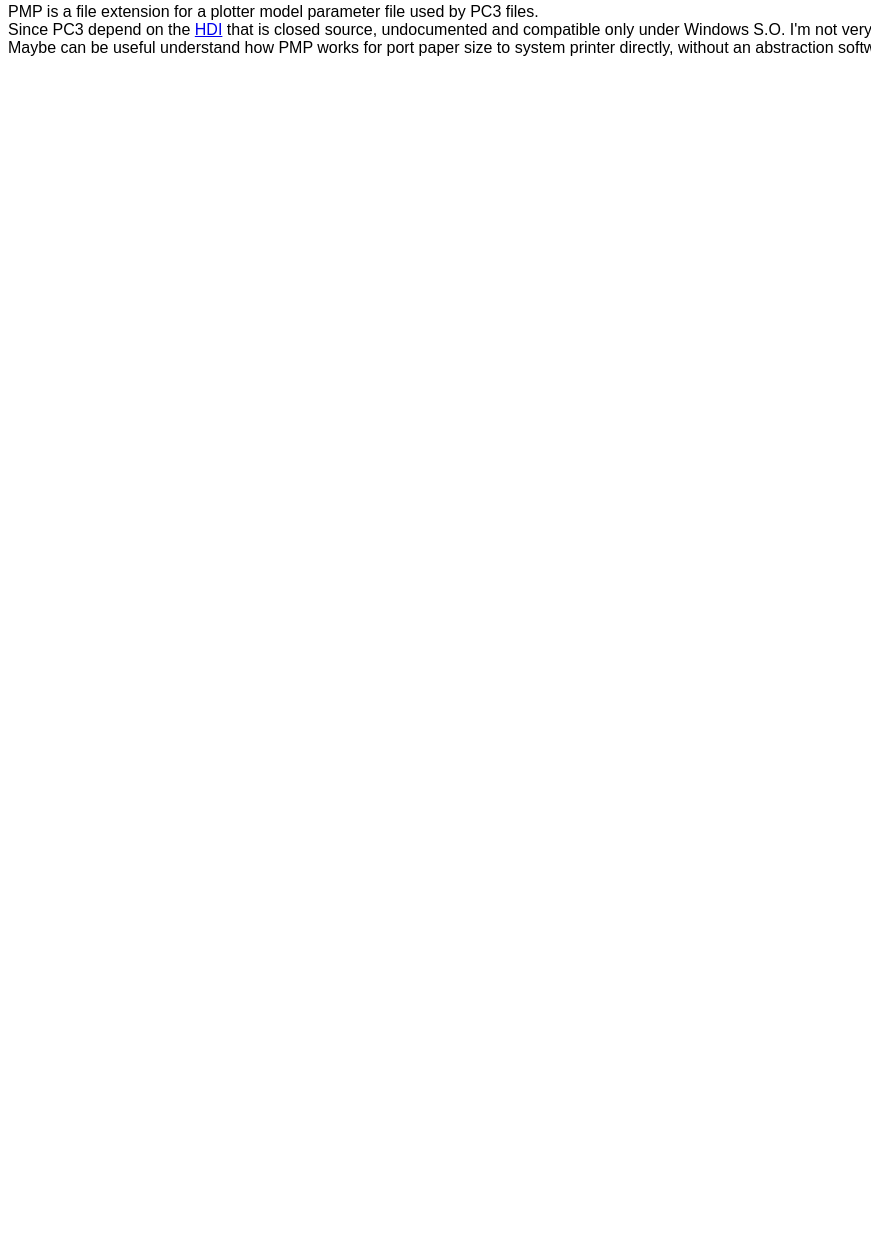
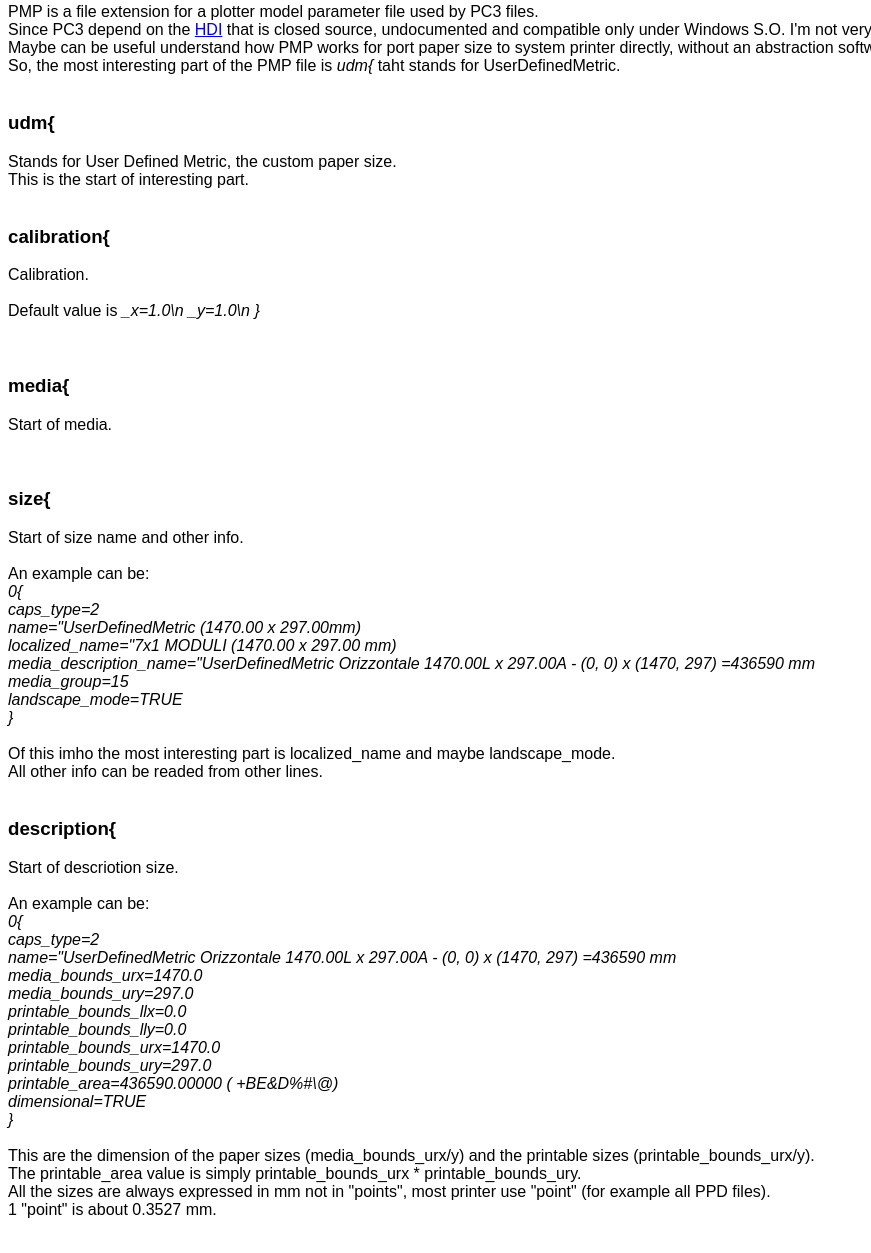
Before and after one commit to paolo-caroni/LibrePIA, a plain HTML site: page doc/PMP.html in a window 1280 px wide. Shown: the part 63-1316 px from the top of the page, without its empty margins (0-871 px from the left). Before the commit the page ends 800 px from the top, so only its background shows below. Drawn offline with Linux system fonts and the light colour scheme.

Commit message:
added logo and start to study pmp

```diff
--- a/doc/PMP.html
+++ b/doc/PMP.html
@@ -16,6 +16,63 @@
 PMP is a file extension for a plotter model parameter file used by PC3 files.<br>
 Since PC3 depend on the <a href="HDI.html" title="Heidi® Device Interface">HDI</a> that is closed source, undocumented and compatible only under Windows S.O. I'm not very interested to understand how PC3 and PMP works.<br>
 Maybe can be useful understand how PMP works for port paper size to system printer directly, without an abstraction software level.<br>
+So, the most interesting part of the PMP file is <cite>udm{</cite> taht stands for UserDefinedMetric.<br>
+<br>
+<h3>udm{</h3>
+<p>
+Stands for User Defined Metric, the custom paper size.<br>
+This is the start of interesting part.<br>
+<br>
+<h3> calibration{</h3>
+<p>
+Calibration.<br><br>
+Default value is <cite>  _x=1.0\n  _y=1.0\n }</cite><br><br>
+<br>
+<h3> media{</h3>
+<p>
+Start of media.<br><br>
+<br>
+<h3>  size{</h3>
+<p>
+Start of size name and other info.<br><br>
+An example can be:<br>
+<cite>
+   0{<br>
+    caps_type=2<br>
+    name="UserDefinedMetric (1470.00 x 297.00mm)<br>
+    localized_name="7x1 MODULI (1470.00 x 297.00 mm)<br>
+    media_description_name="UserDefinedMetric Orizzontale 1470.00L x 297.00A - (0, 0) x (1470, 297) =436590 mm<br>
+    media_group=15<br>
+    landscape_mode=TRUE<br>
+   }<br>
+   </cite>
+<br>
+Of this imho the most interesting part is localized_name and maybe landscape_mode.<br>
+All other info can be readed from other lines.<br>
+<br>
+<h3>  description{</h3>
+<p>
+Start of descriotion size.<br><br>
+An example can be:<br>
+<cite>
+   0{<br>
+    caps_type=2<br>
+    name="UserDefinedMetric Orizzontale 1470.00L x 297.00A - (0, 0) x (1470, 297) =436590 mm<br>
+    media_bounds_urx=1470.0<br>
+    media_bounds_ury=297.0<br>
+    printable_bounds_llx=0.0<br>
+    printable_bounds_lly=0.0<br>
+    printable_bounds_urx=1470.0<br>
+    printable_bounds_ury=297.0<br>
+    printable_area=436590.00000 (     +BE&D%#\@)<br>
+    dimensional=TRUE<br>
+   }<br>
+</cite>
+<br>
+This are the dimension of the paper sizes (media_bounds_urx/y) and the printable sizes (printable_bounds_urx/y).<br>
+The printable_area value is simply printable_bounds_urx * printable_bounds_ury.<br>
+All the sizes are always expressed in mm not in "points", most printer use "point" (for example all PPD files).<br>
+1 "point" is about 0.3527 mm.<br>
 <br>
 </body>
 </html>
```
Also changed, not shown: doc/PIA_list.html (+1 -1 lines), doc/LibrePIA.svg (added), doc/PIA_logo.svg (added).
